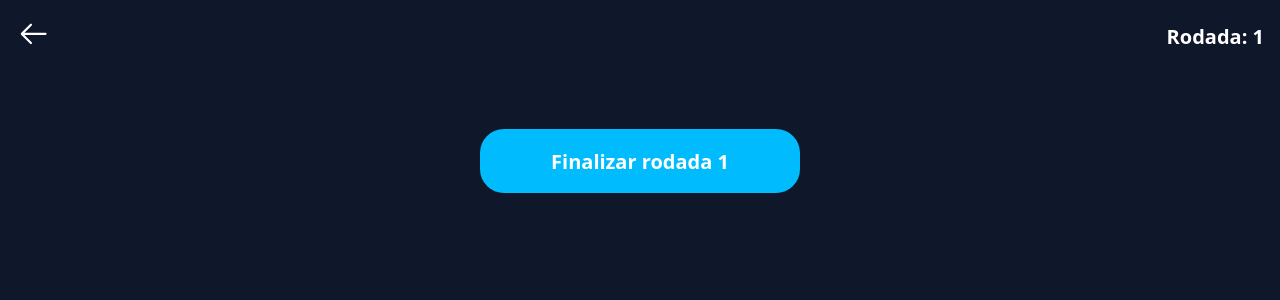
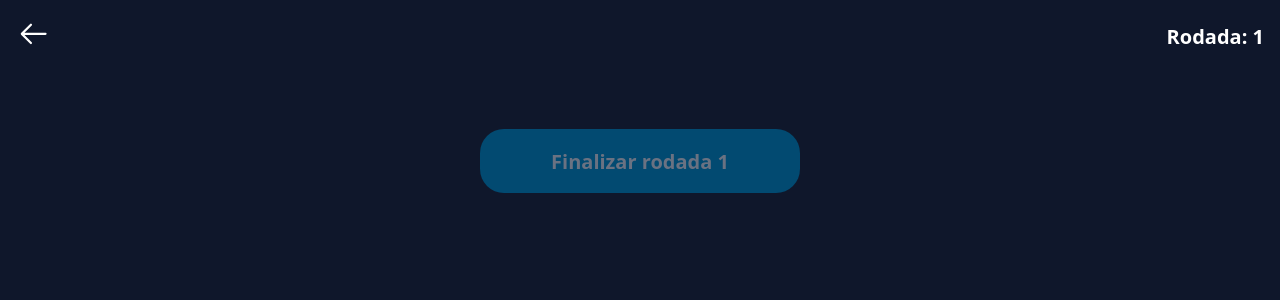
Before and after one commit to Lucasmenezes08/rummikub-assistant, a React (Vite) app in the folder rummikub/: page /game in a window 1280 px wide. Shown: the top 300 px of the page. Built offline with nearby package versions, Linux system fonts and the light colour scheme.

Commit message:
:bug: fix: Ajustar erro envio de pontuação dos vencedores.

```diff
--- a/rummikub/src/routers/game.jsx
+++ b/rummikub/src/routers/game.jsx
@@ -14,6 +14,12 @@ export default function Game (){
     const {quantidade , alterarQuantidade} = useContext(PlayerQuantidadeContext);
     const {setPlayers , setRound , setRodada, rodadas , players , UpdateRoundScore , finishRound} = useContext(PlayerContext);
     const goBack = useBackNavigation();
+
+    const vencedores = players.some((player) => player.winner === true);
+    const perdedores = players.filter((player) => !player.winner);
+    const pontuacaoDosPerdedores = perdedores.every((player) => player.scoreRodada > 0);
+    const isButtonDisabled = !vencedores || !pontuacaoDosPerdedores;
+
 
     function handleGoBack() {
         setRodada(1);
@@ -46,7 +52,7 @@ export default function Game (){
                 </section>
 
                 <section className="pb-10">
-                    <ConfirmButton  onClick={finishRound} mensagem={`Finalizar rodada ${rodadas}`} />
+                    <ConfirmButton  onClick={finishRound} mensagem={`Finalizar rodada ${rodadas}`} disabled={isButtonDisabled}/>
                 </section>
             </section>
 
--- a/rummikub/src/store/darkThemeContext.jsx
+++ b/rummikub/src/store/darkThemeContext.jsx
@@ -22,7 +22,7 @@ export default function ThemeProvider ({children}){
     }
 
     useEffect (() => {
-        localStorage.setItem('theme' , JSON.stringify(currentTheme))
+        localStorage.setItem('theme' ,currentTheme)
     }, [currentTheme])
 
 
```
